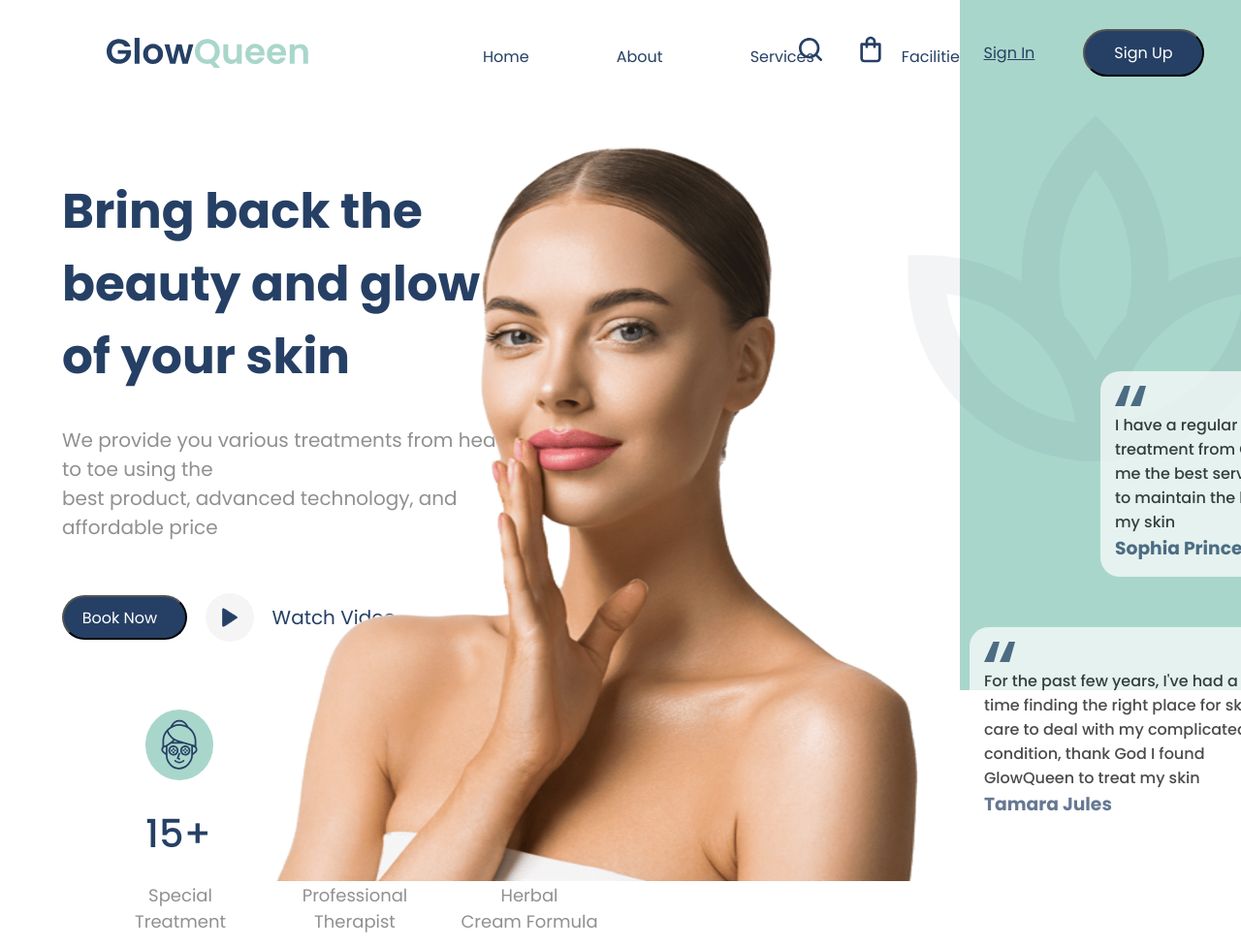
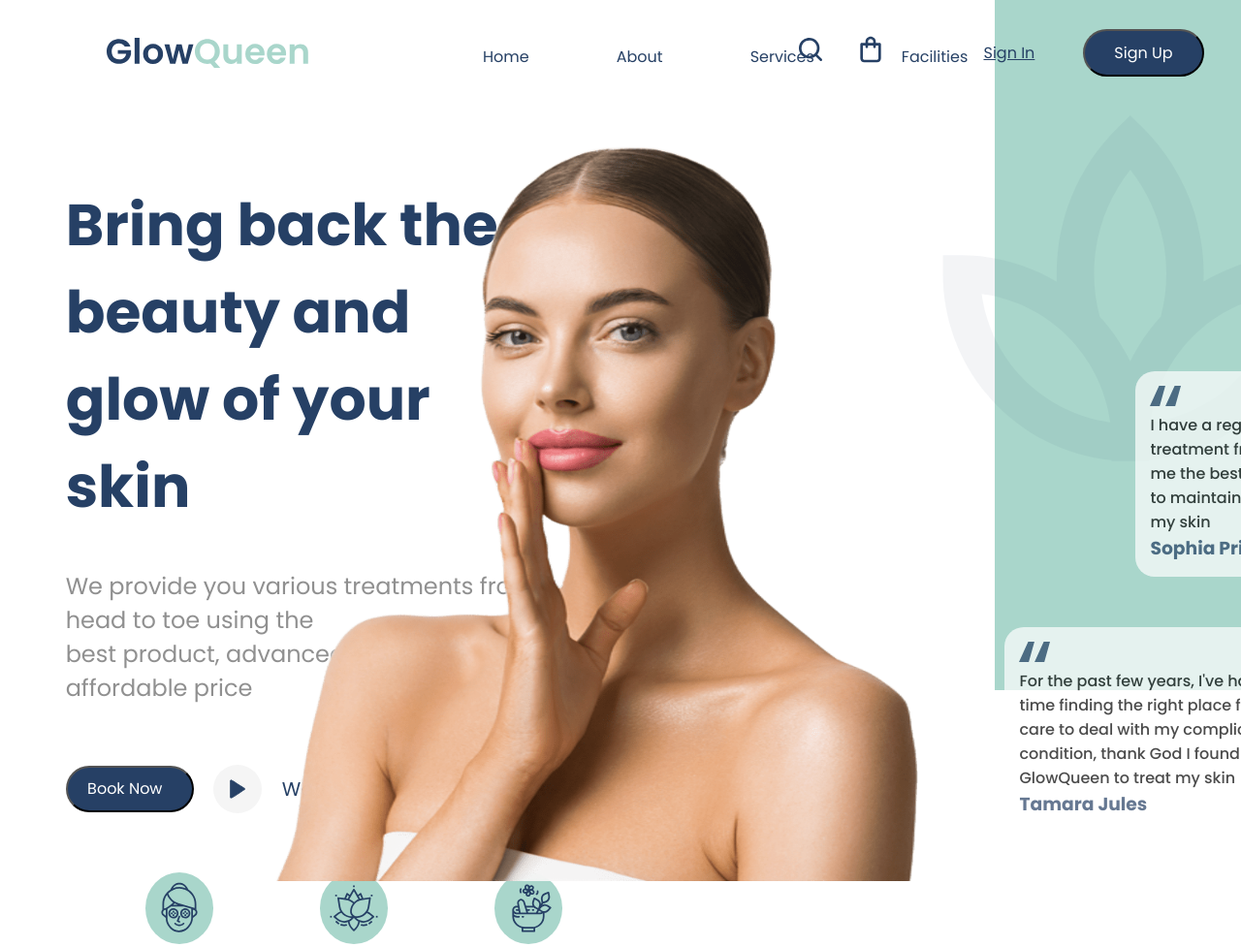
Before and after one commit to ldcc1987/Tarea-CSS--Header-Spa-Beauty, a website: page index.html in a window 1280 px wide. Shown: the top 977 px of the page at 97% size. Drawn offline with Linux system fonts and the light colour scheme.

Commit message:
Update style.css
creo que termine

```diff
--- a/css/style.css
+++ b/css/style.css
@@ -130,14 +130,14 @@ main .hero {
 }
 main .hero .main__hero h1 {
   color: #264065;
-  font-size: 50px;
+  font-size: 60px;
   max-width: 70%;
   margin-left: 10%;
 }
 main .hero .main__hero p {
   color: #909090;
   margin-left: 10%;
-  font-size: 20px;
+  font-size: 24px;
   max-width: 75%;
 }
 main .hero .main__hero .links {
```
